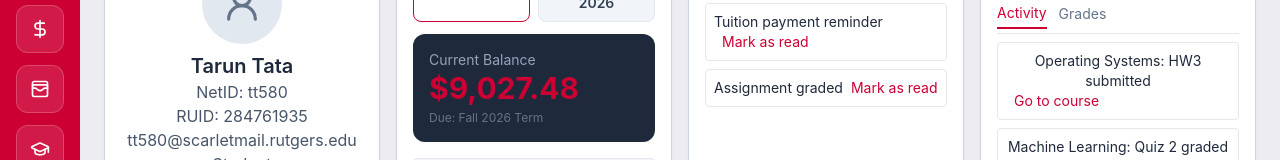
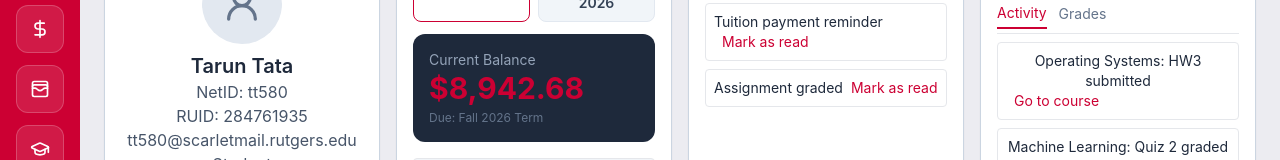
Before and after one commit to TarunT27/comfy-madeleine-4193f7, a Next.js app: page /comfy-madeleine-4193f7/dashboard in a window 1280 px wide. Shown: the part 247-407 px from the top of the page. Built offline with nearby package versions, Linux system fonts and the light colour scheme.

Commit message:
Sync dashboard term balances with Summer and Fall 2026 bills

```diff
--- a/app/(portal)/dashboard/page.tsx
+++ b/app/(portal)/dashboard/page.tsx
@@ -89,8 +89,8 @@
   const schedules = useMemo(() => (store.demoData ? (coursesData?.schedules ?? []).filter((s) => s.term === scheduleTerm) : []), [store.demoData, coursesData, scheduleTerm]);
 
   const termBillBalances = {
-    "Fall 2026": 9027.48,
-    "Summer 2026": 6287.0
+    "Fall 2026": 8942.68,
+    "Summer 2026": 0
   } as const;
 
   const exportCsv = (filename: string, headers: string[], rows: string[][]) => {
```
